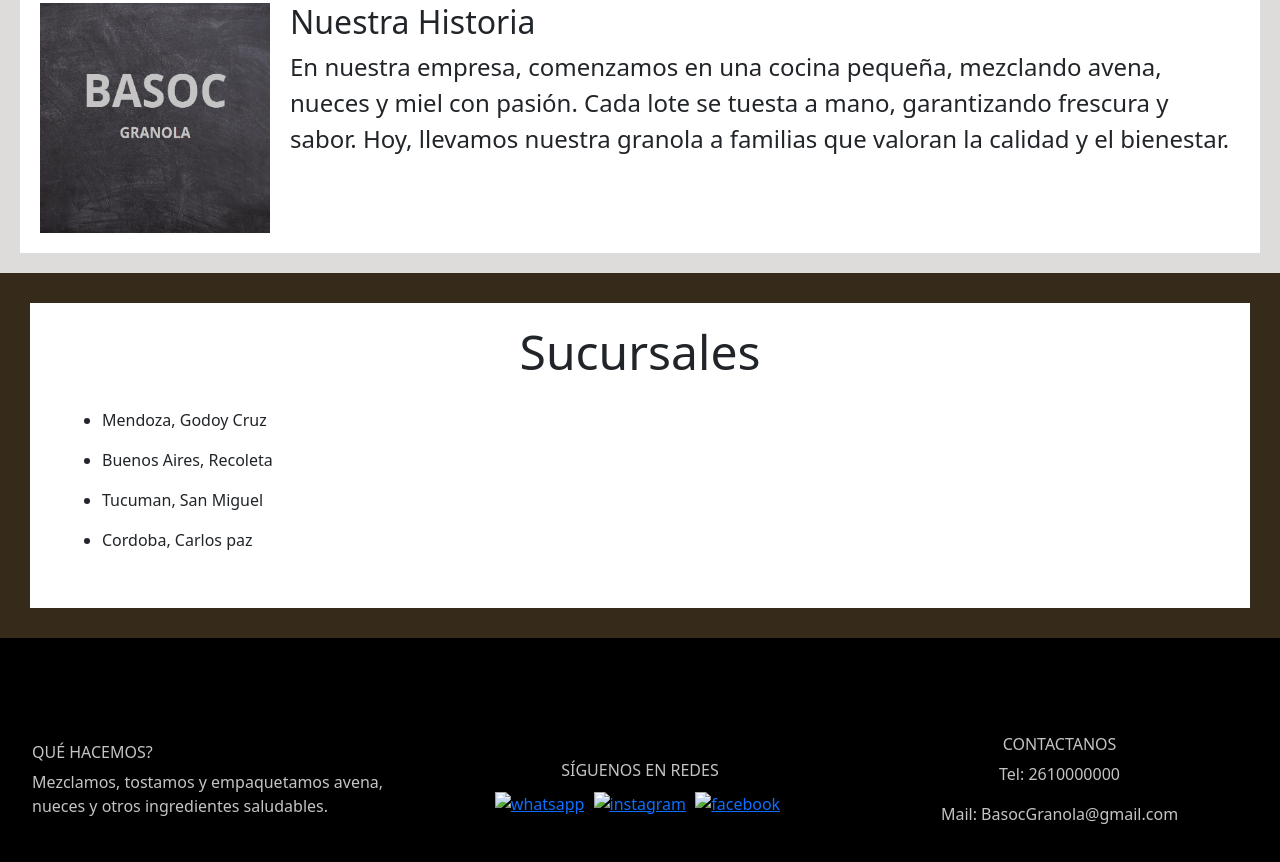
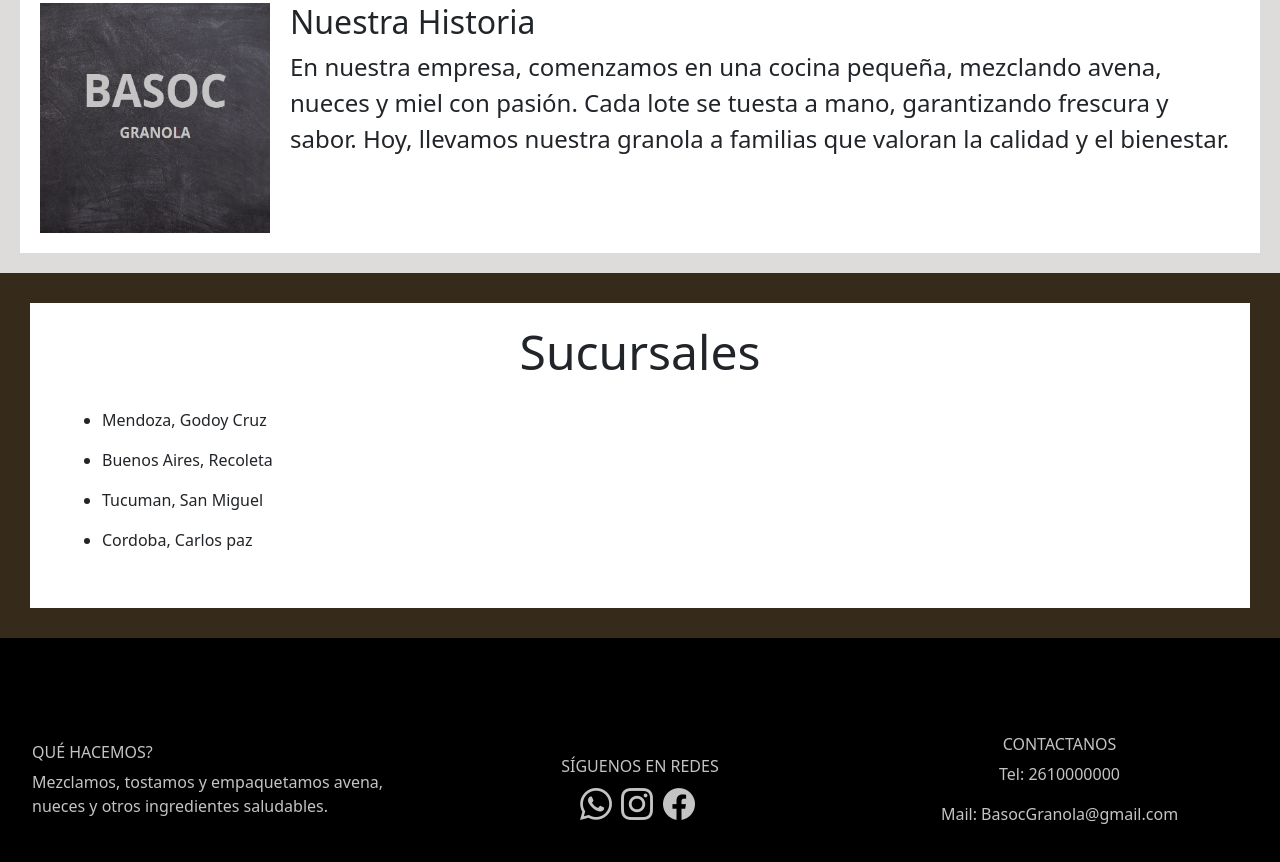
Before and after one commit to Facu-Berruti/pre-entrega-3, a website: page html/nosotros.html in a window 1280 px wide. Shown: the part 475-1337 px from the top of the page. Drawn offline with nearby package versions, Linux system fonts and the light colour scheme.

Commit message:
Update nosotros.html

```diff
--- a/html/nosotros.html
+++ b/html/nosotros.html
@@ -121,9 +121,9 @@
             </div>
             <div class="logos-footer">
                 <h6>SÍGUENOS EN REDES</h6>
-                <a href="web.whatsapp.com"><img class="imgt" src="./fotos/whatsapp (2).png" alt="whatsapp"></a>
-                <a href="https://www.instagram.com/"><img class="imgt" src="./fotos/instagram (4).png" alt="instagram"></a>
-                <a href="https://www.facebook.com/?locale=es_LA"><img class="imgt" src="./fotos/facebook.png" alt="facebook"></a>
+                <a href="web.whatsapp.com"><img class="imgt" src="../fotos/whatsapp (2).png" alt="whatsapp"></a>
+                <a href="https://www.instagram.com/"><img class="imgt" src="../fotos/instagram (4).png" alt="instagram"></a>
+                <a href="https://www.facebook.com/?locale=es_LA"><img class="imgt" src="../fotos/facebook.png" alt="facebook"></a>
             </div>
             <div class="contactanos">
                 <h6>CONTACTANOS</h6>
```
